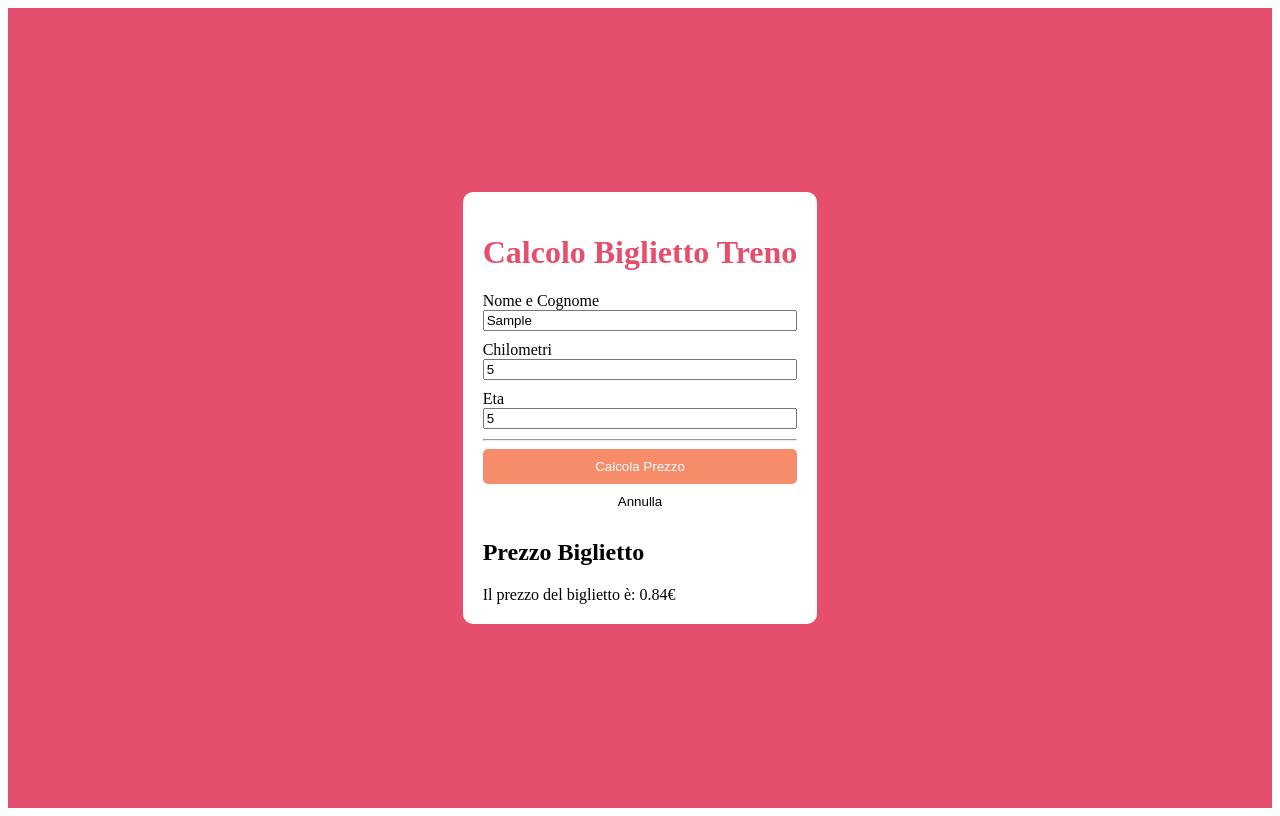
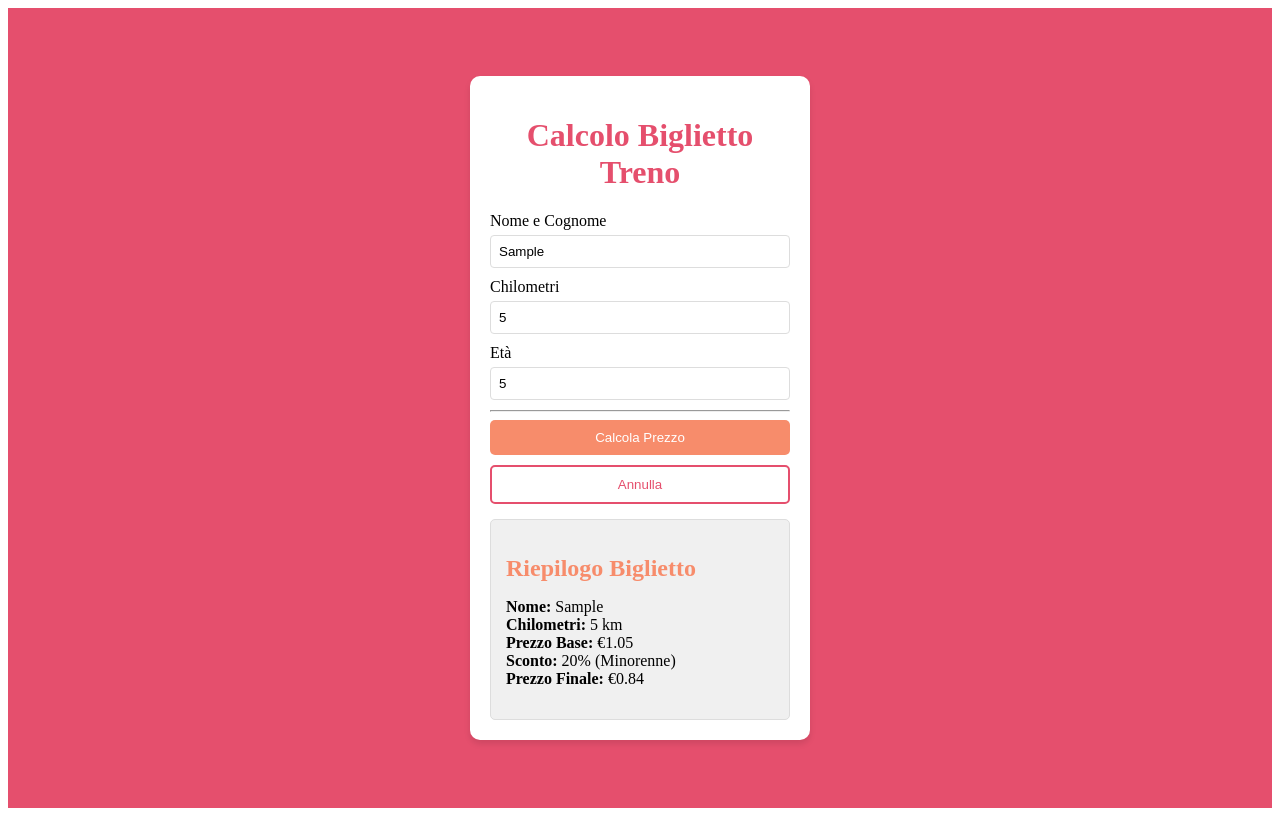
Before and after one commit to Tibaldi-Nicol/js-biglietto-treno-form, a plain HTML site: page js/index.html in a window 1280 px wide. Both pictures are taken after typing "Sample", "5", "5" into the empty fields and a click on the button "Calcola Prezzo". Drawn offline with Linux system fonts and the light colour scheme.

Commit message:
[FIX]Done

```diff
--- a/css/style.css
+++ b/css/style.css
@@ -1,4 +1,3 @@
-
 .container-grande {
     display: flex;
     justify-content: center;
@@ -6,28 +5,36 @@
     height: 100vh;
     background-color: #E54F6D;
 }
+
 .container {
-
     background-color: white;
     padding: 20px;
     border-radius: 10px;
+    width: 300px;
+    box-shadow: 0 4px 6px rgba(0,0,0,0.1);
+}
 
-}
 ul {
     list-style-type: none;
     padding: 0;
     margin: 0;
 }
+
 li {
     text-align: left;
     margin-bottom: 10px;
+}
 
-}
 input {
     width: 100%;
     box-sizing: border-box;
+    padding: 8px;
+    margin-top: 5px;
+    border: 1px solid #ddd;
+    border-radius: 4px;
 }
-#calcola{
+
+#calcola {
     background-color: #F78C6B;
     color: white;
     border: none;
@@ -35,24 +42,44 @@ input {
     border-radius: 5px;
     cursor: pointer;
     width: 100%;
+    margin-bottom: 10px;
+    transition: background-color 0.3s ease;
 }
 
-#annulla{
+#calcola:hover {
+    background-color: #E54F6D;
+}
+
+#annulla {
     background-color: white;
-    color: black;
-
-    border: none;
+    color: #E54F6D;
+    border: 2px solid #E54F6D;
     padding: 10px;
     border-radius: 5px;
     cursor: pointer;
     width: 100%;
+    transition: background-color 0.3s ease;
 }
-button:hover {
-    font-size: medium;
+
+#annulla:hover {
+    background-color: #f0f0f0;
 }
-label{
+
+#riepilogo {
+    background-color: #f0f0f0;
+    border: 1px solid #ddd;
     border-radius: 5px;
+    padding: 15px;
+    margin-top: 15px;
+    display: none;
 }
-h1{
+
+h1 {
     color: #E54F6D;
+    text-align: center;
 }
+
+h2 {
+    color: #F78C6B;
+    margin-bottom: 10px;
+}
--- a/js/index.html
+++ b/js/index.html
@@ -1,35 +1,37 @@
 <!DOCTYPE html>
-<html lang="en">
+<html lang="it">
 <head>
     <meta charset="UTF-8">
     <meta name="viewport" content="width=device-width, initial-scale=1.0">
-    <title>Biglietto Treno JS</title>
+    <title>Calcolo Biglietto Treno</title>
     <link rel="stylesheet" href="../css/style.css">
-
 </head>
 <body>
     <div class="container-grande">
         <div class="container">
             <ul>
                 <li><h1>Calcolo Biglietto Treno</h1></li>
-                <li> Nome e Cognome<label for="name"></label>
-                    <input type="name" id="name">
+                <li>Nome e Cognome
+                    <input type="text" id="name" placeholder="Inserisci il tuo nome">
                 </li>
-                <li>Chilometri<label for="chilometri"></label>
-                    <input type="number" id="chilometri">
+                <li>Chilometri
+                    <input type="number" id="chilometri" placeholder="Inserisci i chilometri">
                 </li>
-                <li> <label for="eta">Eta</label>
-                    <input type="number" id="eta">
+                <li>Età
+                    <input type="number" id="eta" placeholder="Inserisci la tua età">
                 </li>
             </ul>
             <hr>
             <button id="calcola" onclick="calcolaBiglietto()">Calcola Prezzo</button>
-            <button id="annulla" clonclick="annulla">Annulla</button>
-            <h2>Prezzo Biglietto</h2>
-            <div id="prezzo"></div>
+            <button id="annulla" onclick="annulla()">Annulla</button>
 
+            <div id="riepilogo">
+                <h2>Riepilogo Biglietto</h2>
+                <p id="dettagli-biglietto"></p>
+            </div>
         </div>
     </div>
-    <script src="./script.js"></script>
+
+    <script src="script.js"></script>
 </body>
 </html>
--- a/js/script.js
+++ b/js/script.js
@@ -1,65 +1,52 @@
-//come prima cosa creo il ragionamento o comunque il sistema per applicare gli sconti in base alle eta
-//costo biglietto treno 0.21€ al km
-//sconto 20% per i minorenni
-//sconto 40% per gli over 65
-//maggiorenni nessuno sconto
-
-//creo le variabili e chiedo all'utente di inserire i dati
-
-// Chiediamo all'utente i chilometri da percorrere
-//dichiaro la variabile chilometri e chiedo all'utente di inserire i chilometri da percorrere
 function calcolaBiglietto(){
+    const nome = document.getElementById("name").value;
     const chilometri = document.getElementById("chilometri").value;
-
-// Chiediamo all'utente l'età del passeggero
-//dichiaro la variabile eta e chiedo all'utente di inserire l'età del passeggero
     const eta = document.getElementById("eta").value;
 
     // Calcoliamo il prezzo base: 0.21 € per km
-//dichiaro la variabile prezzoBase e calcolo il prezzo base del biglietto
-//moltiplico i km che mi ha inserito lutente per 0.21 il prezzo del biglietto
     const prezzoBase = chilometri * 0.21;
 
     // Definiamo una variabile per il prezzo finale
-//dichiaro la variabile prezzoFinale
     let prezzoFinale;
+    let tipoSconto = "Nessuno";
 
-//sconti in base aòleta uso un if per fare gli sconti in base all'età
-
-if(eta<18){
+    //sconti in base all'età
+    if(eta < 18){
         //sconto del 20% per i minorenni
-    //calcolo lo sconto del 20% per i minorenni
         prezzoFinale = prezzoBase - (prezzoBase * 0.2);
-}
-else if(eta>=65){
+        tipoSconto = "20% (Minorenne)";
+    } else if(eta >= 65){
         //sconto del 40% per gli over 65
-    //calcolo lo sconto del 40% per gli over 65
         prezzoFinale = prezzoBase - (prezzoBase * 0.4);
-}
-else{
+        tipoSconto = "40% (Over 65)";
+    } else{
         //nessuno sconto per le altre età
-    //se non rientra in nessuna delle due condizioni precedenti non ci sono sconti
         prezzoFinale = prezzoBase;
     }
 
-//come ho calcolato gli sconti e il prezzo finale? in pratica ho calcolato il prezzo finale in base all'età
-//se l'età è minore di 18 anni applico uno sconto del 20% al prezzo base
-//se l'età è maggiore o uguale a 65 anni applico uno sconto del 40% al prezzo base
-//se l'età è compresa tra 18 e 65 anni non applico nessuno sconto
+    // Mostro il riepilogo
+    const dettagliBiglietto = document.getElementById("dettagli-biglietto");
+    dettagliBiglietto.innerHTML = `
+        <strong>Nome:</strong> ${nome || 'Non specificato'}<br>
+        <strong>Chilometri:</strong> ${chilometri} km<br>
+        <strong>Prezzo Base:</strong> €${prezzoBase.toFixed(2)}<br>
+        <strong>Sconto:</strong> ${tipoSconto}<br>
+        <strong>Prezzo Finale:</strong> €${prezzoFinale.toFixed(2)}
+    `;
 
-// Formattiamo il prezzo con massimo due decimali
-//dichiaro la variabile prezzoSistemato e formattiamo il prezzo finale con massimo due decimali
-const prezzoSistemato = prezzoFinale.toFixed(2);
-//mostriamo il risultato all'utente( prezzo finale)
-//alert("Il prezzo del biglietto è " + prezzoFinale + "€");
-//somma parole e variabili( prezzosistemato)
-//mostriamo il prezzo finale all'utente con un alert
-document.getElementById("prezzo").innerHTML = "Il prezzo del biglietto è: " + prezzoSistemato + "€";
-//semplice messaggio di saluto
-//alert di saluto
+    // Rendo visibile il riepilogo
+    document.getElementById("riepilogo").style.display = 'block';
+
+    // Messaggio di saluto
     alert("Buon viaggio!");
 }
 
-//aggiungo un evento quando clicco calcola prezzo mi spunta un altra sezione che mi da tutto il riassunto del mio biglietto
-//aggiungo un evento al bottone calcola prezzo
-document.getElementById("calcola").addEventListener("click", calcolaBiglietto);
+function annulla() {
+    // Resetto tutti gli input
+    document.getElementById("name").value = '';
+    document.getElementById("chilometri").value = '';
+    document.getElementById("eta").value = '';
+
+    // Nascondo il riepilogo
+    document.getElementById("riepilogo").style.display = 'none';
+}
```
Lines whose indentation alone changed are shown as unchanged.
